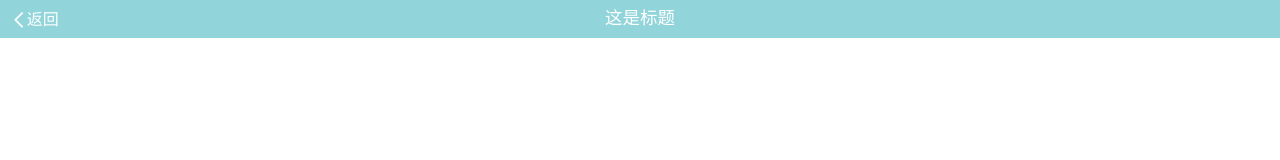
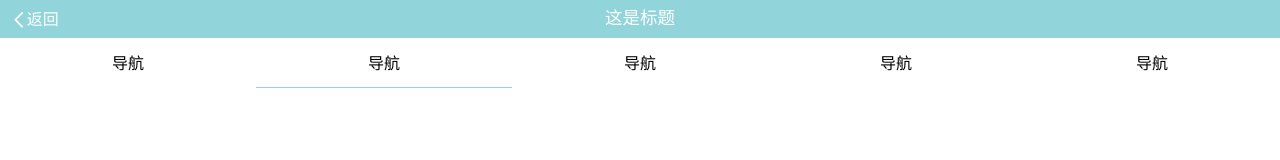
Before and after one commit to Aranll/Task, a website: page task_11/src/html/index.html in a window 1280 px wide. Drawn offline with Linux system fonts and the light colour scheme.

Commit message:
process ahead

```diff
--- a/task_11/src/html/index.html
+++ b/task_11/src/html/index.html
@@ -11,12 +11,30 @@
 </head>
 <body>
     <header id="header">
-
         <section class="back">
             <i class="icon-arrow">&#xe619;</i>
             <span>返回</span>
         </section>
         <h1>这是标题</h1>
     </header>
+    <nav>
+        <ul>
+            <li>
+                导航
+            </li>
+            <li>
+                导航
+            </li>
+            <li>
+                导航
+            </li>
+            <li>
+                导航
+            </li>
+            <li>
+                导航
+            </li>
+        </ul>
+    </nav>
 </body>
 </html>
--- a/task_11/src/style/style.less
+++ b/task_11/src/style/style.less
@@ -15,6 +15,10 @@
 html, body {
   -webkit-user-select: none;
   user-select: none;
+}
+
+ul li {
+  list-style: none;
 }
 
 @font-face {
@@ -62,3 +66,22 @@
     }
   }
 }
+
+nav {
+  overflow: hidden;
+  font-size: 32/64rem;
+  ul {
+    overflow: hidden;
+    padding: 0;
+  }
+  li {
+    padding: 25/64rem 0 25/64rem 0;
+    float: left;
+    width: 20%;
+    box-sizing: content-box;
+    text-align: center;
+  }
+  li:nth-child(2) {
+    border-bottom: 3/64rem solid #91d4da;
+  }
+}
```
Also changed, not shown: task_11/dist/html/index.html, task_11/dist/style/style.css, task_11/src/style/style.css.
